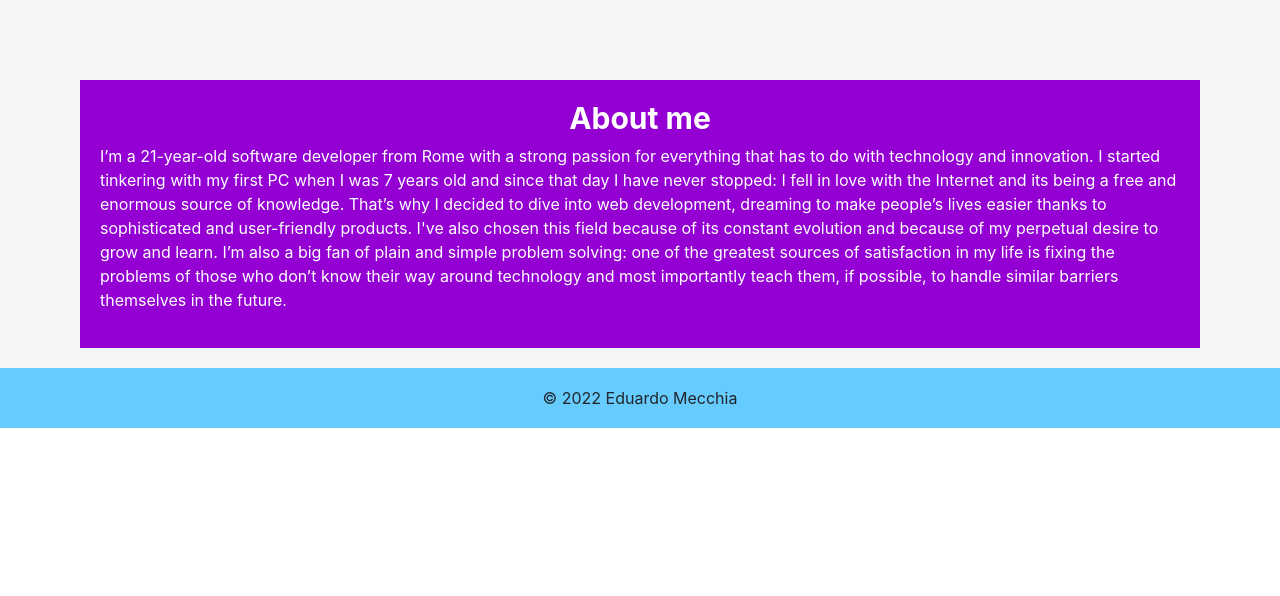
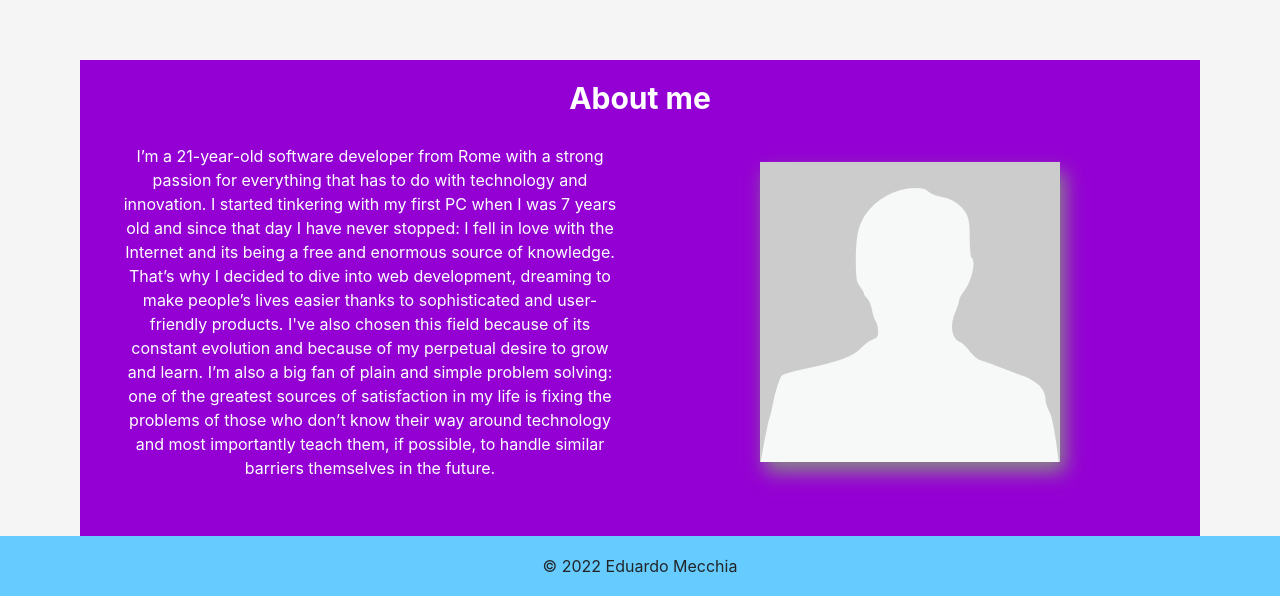
Before and after one commit to eduardomecchia/nuxt-portfolio, a Nuxt app: page / in a window 1280 px wide. Shown: the part 740-1336 px from the top of the page. Before the commit the page ends 1168 px from the top, so only its background shows below. Built offline with nearby package versions, Linux system fonts and the light colour scheme.

Commit message:
Style prototype of about section and tweak padding of main section

```diff
--- a/assets/css/main.scss
+++ b/assets/css/main.scss
@@ -11,7 +11,7 @@ body {
 
 .home {
     background-color: #f5f5f5;
-    padding: 20px 80px;
+    padding: 0 80px;
 
     &__hero-section {
         height: 100vh;
@@ -35,15 +35,33 @@ body {
             font-weight: bold;
             font-size: 30px;
         }
+
+        &__content {
+            display: flex;
+
+            &__paragraph {
+                width: 50%;
+                padding: 20px;
+                text-align: center;
+            }
+
+            &__figure {
+                width: 50%;
+                display: flex;
+                justify-content: center;
+                align-items: center;
+
+                img {
+                    box-shadow: 5px 10px 18px #888;
+                }
+            }
+        }
+
     }
 
     &__learn-more {
         cursor: pointer;
         font-weight: bolder;
-    }
-
-    &__paragraph {
-        // margin-top: 1000px;
     }
 }
 
--- a/pages/index.vue
+++ b/pages/index.vue
@@ -42,10 +42,18 @@
 
       <section class="home__section" id="about">
         <h2 class="home__section__heading">About me</h2>
-        <p class="home__paragraph" id="first-paragraph">I’m a 21-year-old software developer from Rome with a strong passion for everything that has to do with technology and innovation.
-        I started tinkering with my first PC when I was 7 years old and since that day I have never stopped: I fell in love with the Internet and its being a free and enormous source of knowledge.
-        That’s why I decided to dive into web development, dreaming to make people’s lives easier thanks to sophisticated and user-friendly products. I've also chosen this field because of its constant evolution and because of my perpetual desire to grow and learn.
-        I’m also a big fan of plain and simple problem solving: one of the greatest sources of satisfaction in my life is fixing the problems of those who don’t know their way around technology and most importantly teach them, if possible, to handle similar barriers themselves in the future.</p>
+
+        <div class="home__section__content">
+          <p class="home__section__content__paragraph" id="first-paragraph">I’m a 21-year-old software developer from Rome with a strong passion for everything that has to do with technology and innovation.
+          I started tinkering with my first PC when I was 7 years old and since that day I have never stopped: I fell in love with the Internet and its being a free and enormous source of knowledge.
+          That’s why I decided to dive into web development, dreaming to make people’s lives easier thanks to sophisticated and user-friendly products. I've also chosen this field because of its constant evolution and because of my perpetual desire to grow and learn.
+          I’m also a big fan of plain and simple problem solving: one of the greatest sources of satisfaction in my life is fixing the problems of those who don’t know their way around technology and most importantly teach them, if possible, to handle similar barriers themselves in the future.</p>
+
+          <!-- Photo of me -->
+          <figure class="home__section__content__figure">
+            <img src="~/assets/images/person.png" alt="Photo of me">
+          </figure>
+        </div>
       </section>
     </main>
 
```
